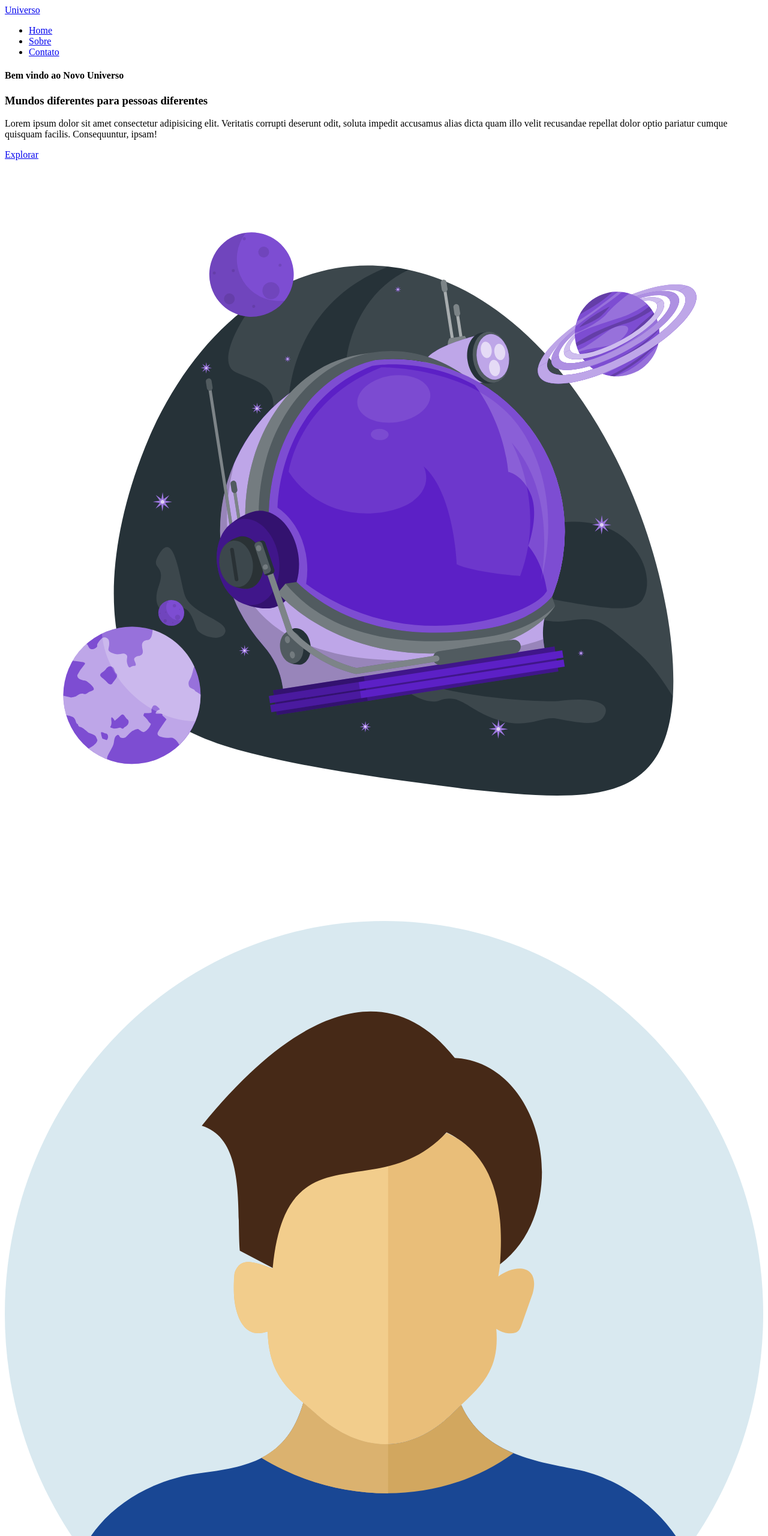
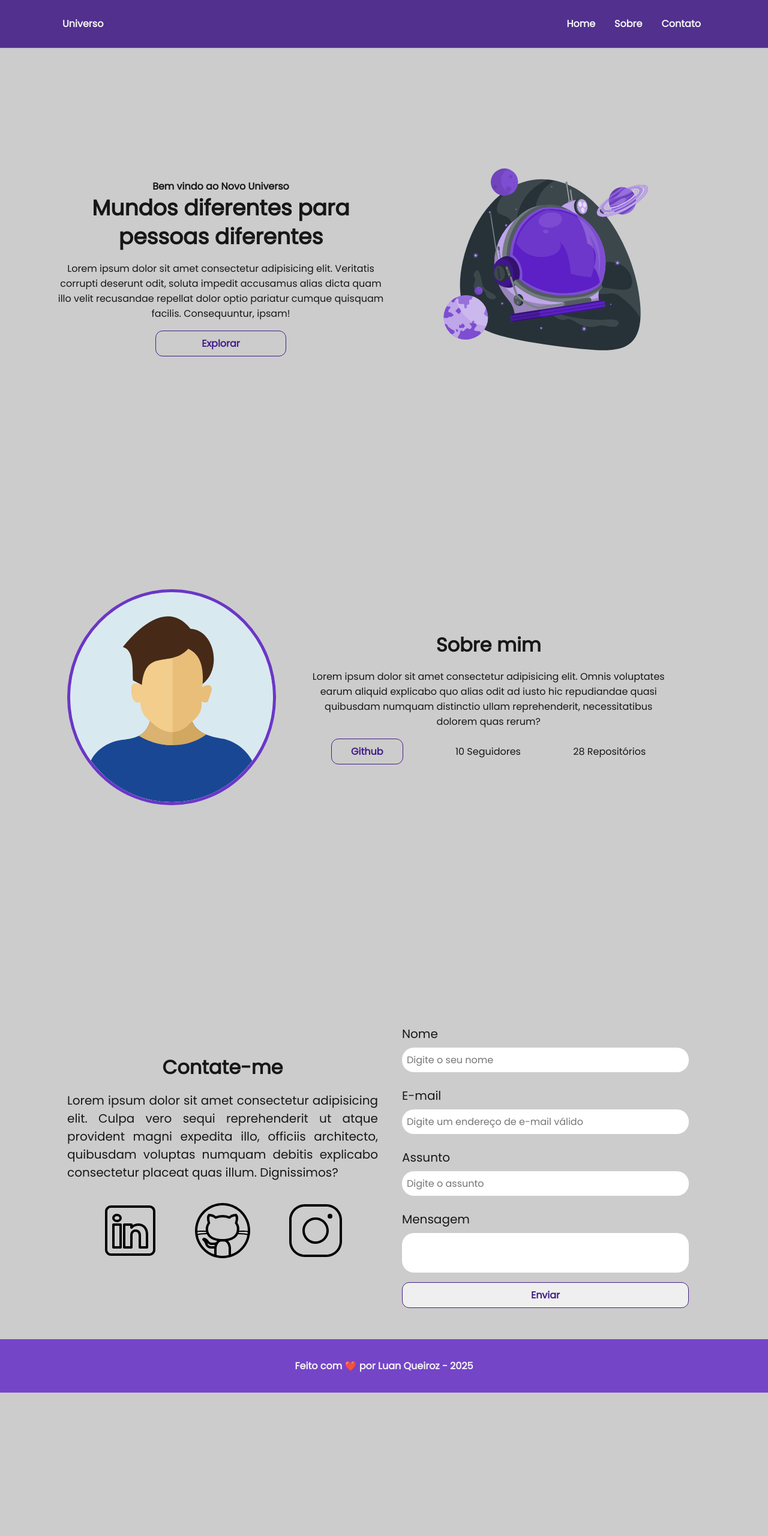
Before and after one commit to Luuh03/porfolio_fundweb, a plain HTML site: page index.html in a window 1280 px wide. Shown: the top 2560 px of the page at 60% size. After the commit the page ends 2321 px from the top, so only its background shows below. Drawn offline with Linux system fonts and the light colour scheme.

Commit message:
:sparkles: Implementação da estilização do index

```diff
--- /dev/null
+++ b/assets/css/styles.css
@@ -0,0 +1,363 @@
+/* RESETAR CONFIGURAÇÕES DO NAVEGADOR */
+
+* {
+    margin: 0;
+    padding: 0;
+    box-sizing: border-box;
+    text-decoration: none;
+    font-weight: 400;
+    outline: none;
+    font-family: 'Poppins', sans-serif;
+}
+
+
+/* VARIÁVEIS DE CORES */
+
+:root {
+    --purple-200: #9a7bd1;
+    --purple-500: #6b36c8;
+    --purple-800: #441f88;
+    --gray-200: #cccccc;
+    --gray-400: #505861;
+    --black-800: #171717;
+    --white: #F9F9F9;
+}
+
+html {
+    width: 100%;
+    height: 100vh;
+    scroll-behavior: smooth;
+}
+
+body {
+    background-color: var(--gray-200);
+    color: var(--black-800);
+    -webkit-font-smoothing: antialiased;
+    -moz-osx-font-smoothing: grayscale;
+}
+
+button, a {
+    cursor: pointer;
+}
+
+.botao {
+    padding: .5rem 2rem;
+    border: 1px solid var(--purple-800);
+    border-radius: 0.75rem;
+    font-size: 1rem;
+    font-weight: 700;
+    text-align: center;
+    color: var(--purple-800);
+    background-color: none;
+}
+
+.botao:hover {
+    color: var(--white);
+    background-color: var(--purple-800);
+    transition: all ease-in 0.2s;
+}
+
+.flex {
+    display: flex;
+    justify-content: center;
+    align-items: center;
+}
+
+/* Header */
+
+.menu_container {
+    position: sticky;
+    top: 0;
+    width: 100%;
+    height: 5rem;
+    background-color: var(--purple-800);
+    border-bottom: 1px solid var(--purple-500);
+    filter: opacity(0.9);
+    z-index: 1000;
+}
+
+.menu_container a {
+    font-weight: 700;
+    color: var(--white);
+}
+
+.menu_container a:hover {
+    color: var(--purple-200);
+    transition: all ease-in 0.2s;
+}
+
+.menu_content {
+    display: flex;
+    justify-content: space-between;
+    align-items: center;
+    width: 100%;
+    height: 100%;
+    max-width: 1120px;
+    padding: 0 1.5rem;
+}
+
+.menu_list {
+    display: flex;
+    text-align: center;
+    list-style: none;
+    margin: 0;
+    padding: 0;
+}
+
+.menu_list li {
+    margin-left: 1rem;
+}
+
+.menu_list a {
+    display: block;
+    padding: 0.5rem;
+}
+
+/* Home */
+
+.home_container {
+    height: calc(100vh - 6.25rem);
+    max-width: 1120px;
+    margin: 1rem auto;
+    padding: 0 1rem;
+}
+
+.home_container p,
+h1,
+h4 {
+    text-align: center;
+}
+
+.home_container h1 {
+    font-size: 2.25rem;
+    font-weight: 700;
+    line-height: 3rem;
+}
+
+.home_container h4 {
+    font-weight: 700;
+}
+
+.home_container p {
+    margin: 1rem 0;
+}
+
+.home_container .botao {
+    width: 40%;
+}
+
+.home_content {
+    flex-direction: column;
+    width: 50vw;
+}
+
+.home_content img {
+    width: 75%;
+}
+
+/* Sobre */
+
+.about_container {
+    height: calc(100vh - 6.25rem);
+    max-width: 1120px;
+    margin: 1rem auto;
+    padding: 0 2rem;
+}
+
+.about_container p {
+    text-align: center;
+}
+
+.about_container h1 {
+    font-size: 2rem;
+    font-weight: 700;
+    line-height: 3rem;
+}
+
+.about_container p {
+    margin: 1rem 0;
+}
+
+.about_content {
+    margin: 0 3rem;
+}
+
+.about_container img {
+    width: 33%;
+    border: 5px solid var(--purple-500);
+    border-radius: 100%;
+}
+
+.about_github_content {
+    justify-content: space-around;
+}
+
+.about_github_content p,
+.about_github_content a {
+    margin: 0 1rem;
+}
+
+/* Contato */
+
+.contact_container {
+    display: grid;
+    grid-template-columns: 1fr 1fr;
+    gap: 1.25rem;
+    max-width: 1120px;
+    margin: 4rem auto 2rem;
+    padding: 0 2rem;
+}
+
+.contact_container h4 {
+    margin: 1rem 0;
+    font-size: 2rem;
+    font-weight: 700;
+}
+
+.contact_content {
+    flex-direction: column;
+    margin: 4rem 0 0 0;
+    font-size: 1.25rem;
+}
+
+.contact_content p {
+    display: block;
+    text-align: justify;
+}
+
+.social_container {
+    display: flex;
+    justify-content: space-evenly;
+    margin: 2rem 0 0 0;
+}
+
+.social_icon {
+    width: 6.25rem;
+    height: 6.25rem;
+}
+
+.social_icon:hover {
+    filter: brightness(0)
+            saturate(100%)
+            invert(20%)
+            sepia(24%)
+            saturate(4457%)
+            hue-rotate(242deg)
+            brightness(89%)
+            contrast(108%);
+}
+
+form {
+    display: flex;
+    flex-direction: column;
+    margin: 7rem 0 0 0;
+    padding: 1.25rem;
+}
+
+form label {
+    font-size: 1.25rem;
+    text-align: left;
+}
+
+form input,
+form textarea {
+    width: 100%;
+    margin: .5rem 0 1rem;
+    padding: .5rem;
+    border-radius: 1.25rem;
+    border: none;
+    font-size: 1rem;
+}
+
+textarea {
+    resize: none;
+}
+
+form span {
+    margin-bottom: 0.5rem;
+    margin-left: 0.75rem;
+    font-size: 0.75rem;
+    line-height: 1.25rem;
+    color: red;
+}
+
+/* Footer */
+
+footer {
+    margin: 0;
+    padding: 2rem;
+    font-weight: 700;
+    text-align: center;
+    color: var(--white);
+    background-color: var(--purple-500);
+    filter: opacity(0.9);
+}
+
+/* Responsividade Mobile */
+
+@media screen and (max-width: 960px) {
+    body {
+        display: flex;
+        flex-direction: column;
+        min-height: 100vh;
+    }
+
+    main {
+        flex: 1;
+        flex-direction: column;
+    }
+
+    footer {
+        margin-top: auto;
+    }
+
+    .home_container {
+        flex-direction: column-reverse;
+        gap: 0;
+        height: auto;
+        margin-top: 0;
+        padding: 1rem;
+    }
+
+    .home_content {
+        width: 100%;
+        margin: 0;
+    }
+
+    .home_content .botao {
+        width: 60%;
+        margin-top: 1rem;
+    }
+
+    .about_container {
+        flex-direction: column;
+        height: auto;
+        margin: 1rem auto;
+        padding: 2rem 1rem;
+    }
+
+    .about_container img {
+        width: 50%;
+        margin-bottom: 1rem;
+    }
+
+    .contact_container {
+        grid-template-columns: 1fr;
+        gap: 1rem;
+        margin: 1rem auto;
+        padding: 0 1rem;
+    }
+
+    .contact_content {
+        margin: 1rem 0 0 0;
+    }
+
+    .social_container {
+        margin: 1.5rem 0 0 0;
+    }
+
+    form {
+        margin: 1.5rem 0 0 0;
+        padding: 1rem;
+    }
+}
--- a/index.html
+++ b/index.html
@@ -2,20 +2,30 @@
 <html lang="pt-br">
 
 <head>
+    <!-- Servidores de Fontes do Google -->
+    <link rel="preconnect" href="https://fonts.googleapis.com">
+    <link rel="preconnect" href="https://fonts.gstatic.com" crossorigin>
+
+    <!-- Fonte do Google - Poppins -->
+    <link href="https://fonts.googleapis.com/css2?family=Poppins&display=swap" rel="stylesheet">
+
     <meta charset="UTF-8">
     <meta name="viewport" content="width=device-width, initial-scale=1.0">
     <meta name="author" content="Luan Queiroz">
     <meta name="keywords" content="portfólio, desenvolvedor, web, fullstack, HTML, CSS, JavaScript, Luan Queiroz">
     <link rel="icon" href="./assets/img/favicon.svg">
+
+    <link rel="stylesheet" href="./assets/css/styles.css">
+
     <title>Portfólio do Luan</title>
 </head>
 
 <body>
 
     <!-- Cabeçalho da página -->
-    <header>
+    <header class="flex menu_container">
 
-        <div id="header_content">
+        <div id="header_content" class="menu_content">
             <!-- Titulo do Cabeçalho -->
             <div id="titulo">
                 <a href="#">Universo</a>
@@ -26,7 +36,7 @@
 
                 <!-- Barra de navegação -->
                 <nav>
-                    <ul>
+                    <ul class="flex menu_list">
                         <li><a href="#">Home</a></li>
                         <li><a href="#about">Sobre</a></li>
                         <li><a href="#contact">Contato</a></li>
@@ -39,33 +49,37 @@
     <!-- Seção principal da página -->
     <main>
         <!-- Seção home -->
-        <section id="home">
+        <section id="home" class="flex home_container">
 
-            <article id="home_texto">
+            <article id="home_texto" class="flex home_content">
 
                 <h4>Bem vindo ao Novo Universo</h4>
                 <h1>Mundos diferentes para pessoas diferentes</h1>
-                <p>Lorem ipsum dolor sit amet consectetur adipisicing elit. Veritatis corrupti deserunt odit, soluta impedit accusamus alias dicta quam illo velit recusandae repellat dolor optio pariatur cumque quisquam facilis. Consequuntur, ipsam!</p>
+                <p>Lorem ipsum dolor sit amet consectetur adipisicing elit. Veritatis corrupti deserunt odit, soluta
+                    impedit accusamus alias dicta quam illo velit recusandae repellat dolor optio pariatur cumque
+                    quisquam facilis. Consequuntur, ipsam!</p>
 
-                <a href="https://github.com/Luuh03" target="_blank">Explorar</a>
+                <a class="botao" href="https://github.com/Luuh03" target="_blank">Explorar</a>
 
             </article>
-            <article id="home_imagem">
+            <article id="home_imagem" class="flex home_content">
                 <img src="./assets/img/astronauta.svg" alt="Capacete animado do astronalta">
             </article>
         </section>
 
         <!-- Seção sobre -->
-        <section id="about">
+        <section id="about" class="flex about_container">
             <img src="./assets/img/user_01.svg" alt="Foto do perfil do Github">
 
-            <article id="about_texto">
+            <article id="about_texto" class="about_content">
                 <h1>Sobre mim</h1>
 
-                <p>Lorem ipsum dolor sit amet consectetur adipisicing elit. Omnis voluptates earum aliquid explicabo quo alias odit ad iusto hic repudiandae quasi quibusdam numquam distinctio ullam reprehenderit, necessitatibus dolorem quas rerum?</p>
+                <p>Lorem ipsum dolor sit amet consectetur adipisicing elit. Omnis voluptates earum aliquid explicabo quo
+                    alias odit ad iusto hic repudiandae quasi quibusdam numquam distinctio ullam reprehenderit,
+                    necessitatibus dolorem quas rerum?</p>
 
-                <div id="about_github">
-                    <a href="https://github.com/Luuh03">Github</a>
+                <div id="about_github" class="flex about_github_content">
+                    <a class="botao" href="https://github.com/Luuh03">Github</a>
                     <p>10 Seguidores</p>
                     <p>28 Repositórios</p>
                 </div>
@@ -73,68 +87,53 @@
         </section>
 
         <!-- Seção de contatos -->
-        <section id="contact">
+        <section id="contact" class="flex contact_container">
+
+            <article id="redes_sociais" class="contact_content">
                 <h4>Contate-me</h4>
 
-            <p>Lorem ipsum dolor sit amet consectetur adipisicing elit. Culpa vero sequi reprehenderit ut atque provident magni expedita illo, officiis architecto, quibusdam voluptas numquam debitis explicabo consectetur placeat quas illum. Dignissimos?</p>
+                <p>Lorem ipsum dolor sit amet consectetur adipisicing elit. Culpa vero sequi reprehenderit ut atque
+                    provident magni expedita illo, officiis architecto, quibusdam voluptas numquam debitis explicabo
+                    consectetur placeat quas illum. Dignissimos?</p>
 
-            <div id="icones_redes_sociais">
-                <a href="https://www.linkedin.com/in/luan-queiroz/" target="_blank">
+                <div id="icones_redes_sociais" class="social_container">
+                    <a class="social_icon" href="https://www.linkedin.com/in/luan-queiroz/" target="_blank">
                         <img src="./assets/img/linkedin.svg" alt="Icone do LinkedIn">
                     </a>
 
-                <a href="https://github.com/Luuh03" target="_blank">
+                    <a class="social_icon" href="https://github.com/Luuh03" target="_blank">
                         <img src="./assets/img/github.svg" alt="Icone do Github">
                     </a>
 
-                <a href="https://www.instagram.com/luanzitoh2/" target="_blank">
+                    <a class="social_icon" href="https://www.instagram.com/luanzitoh2/" target="_blank">
                         <img src="./assets/img/instagram.svg" alt="Icone do Instagram">
                     </a>
                 </div>
-        </section>
+            </article>
 
             <form action="" method="post">
                 <label for="nome">Nome</label>
-            <input
-                id="nome"
-                type="text"
-                name="nome"
-                placeholder="Digite o seu nome"
-            >
+                <input id="nome" type="text" name="nome" placeholder="Digite o seu nome">
 
                 <span id="txtNome"></span>
 
                 <label for="email">E-mail</label>
-            <input
-                id="email"
-                type="text"
-                name="email"
-                placeholder="Digite um endereço de e-mail válido"
-            >
+                <input id="email" type="text" name="email" placeholder="Digite um endereço de e-mail válido">
 
                 <span id="txtEmail"></span>
 
                 <label for="assunto">Assunto</label>
-            <input
-                id="assunto"
-                type="text"
-                name="assunto"
-                placeholder="Digite o assunto"
-            >
+                <input id="assunto" type="text" name="assunto" placeholder="Digite o assunto">
 
                 <span id="txtAssunto"></span>
 
                 <label for="mensagem">Mensagem</label>
-            <textarea
-                id="mensagem"
-                name="mensagem"
-                placeholder="Digite a sua mensagem"
-            >
+                <textarea id="mensagem" name="mensagem" placeholder="Digite a sua mensagem">
             </textarea>
 
-            <button type="submit">Enviar</button>
+                <button class="botao" type="submit">Enviar</button>
             </form>
-
+        </section>
     </main>
 
     <!-- Rodapé da página -->
```
Lines whose indentation alone changed are shown as unchanged.
